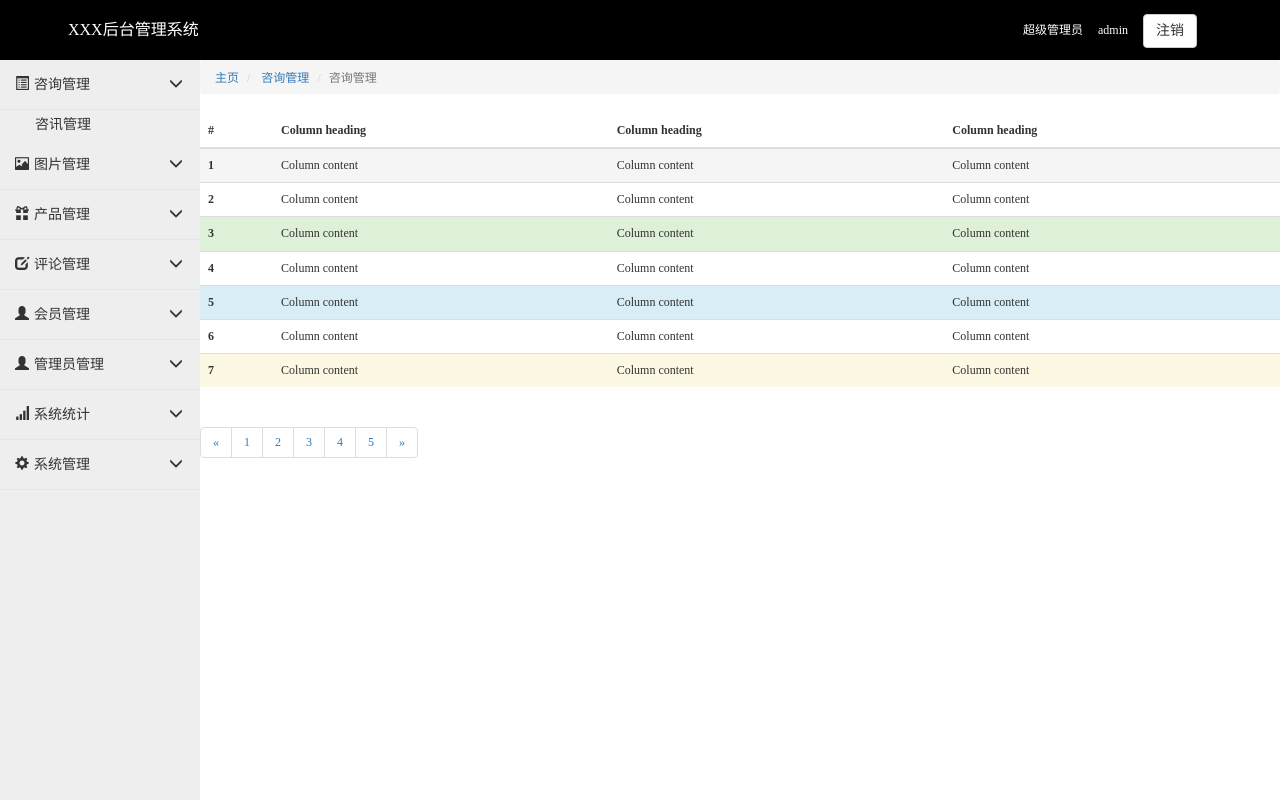
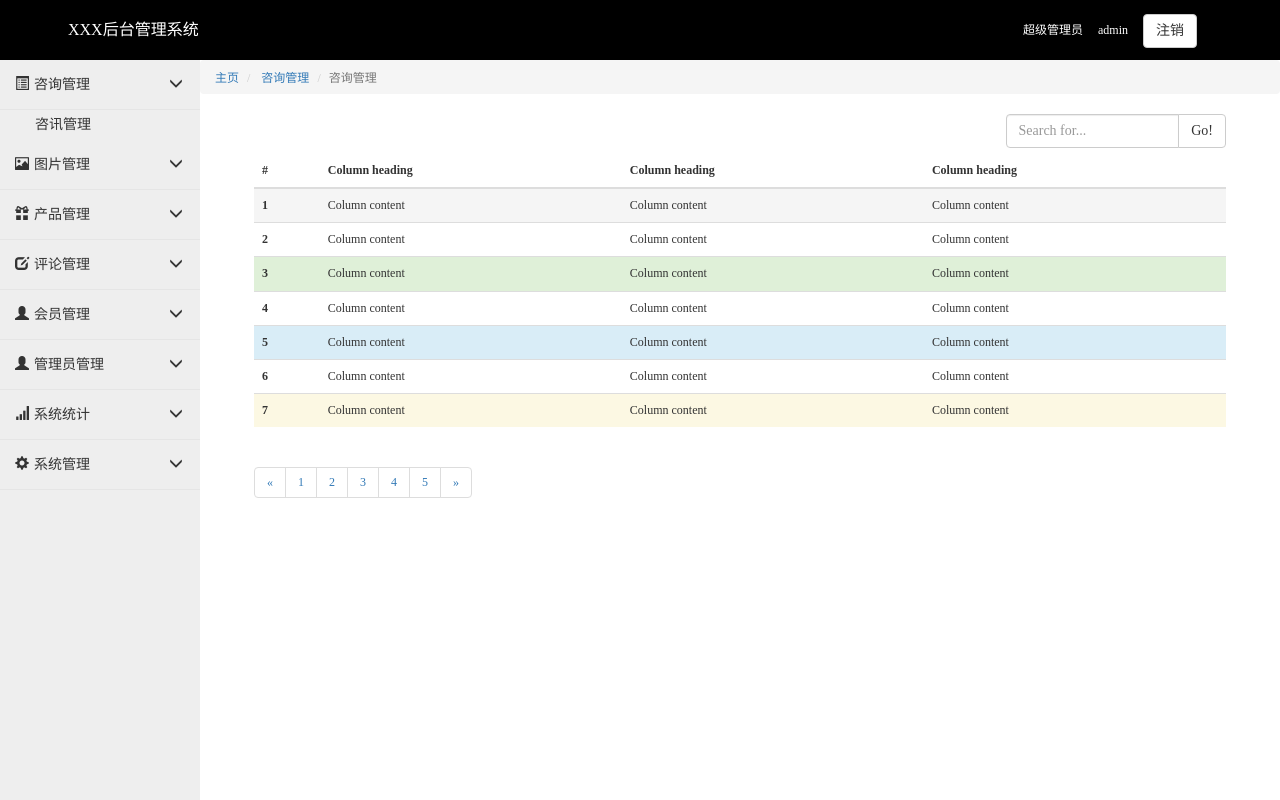
Before and after one commit to riceDarling/CAS_Friendly_homeland, a plain HTML site: page index.html in a window 1280 px wide. Drawn offline with Linux system fonts and the light colour scheme.

Commit message:
修改交流、求助/捐赠....

```diff
--- a/css/L-ui.css
+++ b/css/L-ui.css
@@ -186,53 +186,18 @@ li {
 	/*background: #C0C0C0;*/
 }
 
-
-/*菜单收缩切换*/
-/*
-.dislpayArrow {
-	position: absolute;
-	top: 0;
-	bottom: 0;
-	left: 200px;
-	width: 0px;
-	height: 100%;
-	z-index: 10
+.l-ui-rice-tabwrapper{
+	width: 90%;
+	height: auto;
+	margin: 0 auto;
+	overflow: hidden;
+}
+.l-ui-rice-tabsearch{
+	width: 100%;
+	height: 40px;
 }
 
-.dislpayArrow a {
-	position: absolute;
-	display: block;
-	width: 17px;
-	height: 61px;
-	top: 50%;
-	margin-top: -30px;
-	outline: none
-}
 
-.dislpayArrow a.open {
-	background-position: 0 -61px
-}
-
-.dislpayArrow a:hover {
-	text-decoration: none;
-	background-position: right 0
-}
-
-.dislpayArrow a.open:hover {
-	background-position: right -61px
-}
-
-.dislpayArrow {
-	-moz-transition: all 0.2s ease 0s;
-	-webkit-transition: all 0.2s ease 0s;
-	-ms-transition: all 0.2s ease 0s;
-	-o-transition: all 0.2s ease 0s;
-	transition: all 0.2s ease 0s
-}
-.dislpayArrow{
-	left: 0px;
-}
-*/
 /*脚部*/
 
 .l-ui-footer-wrapper {
--- a/index.html
+++ b/index.html
@@ -105,6 +105,21 @@
 				<li class="active">咨询管理</li>
 			</ol>
 
+			<div class="l-ui-rice-tabwrapper">
+				<div class="l-ui-rice-tabsearch">
+					<div class="row">
+						<div class="col-lg-3 fr">
+							<div class="input-group">
+								<input type="text" class="form-control" placeholder="Search for...">
+								<span class="input-group-btn">
+							        <button class="btn btn-default" type="button">Go!</button>
+							    </span>
+							</div>
+						</div>
+					</div>
+					</div>
+				<div class="l-ui-rice-tablecontent">
+					<!-- Bootstrap 自适应表格 -->
 					<div class="table-responsive">
 						<table class="table">
 							<thead>
@@ -160,6 +175,7 @@
 								</tr>
 							</tbody>
 						</table>
+
 						<nav aria-label="Page navigation">
 							<ul class="pagination">
 								<li>
@@ -190,14 +206,15 @@
 							</ul>
 						</nav>
 					</div>
-
+				</div>
+			</div>
 			<footer class="l-ui-footer-wrapper"></footer>
 		</section>
 
 		<script type="text/javascript" src="js/jquery-2.1.0.js"></script>
 		<script type="text/javascript" src="js/bootstrap.js"></script>
 		<script type="text/javascript" src="js/jquery.nicescroll.js"></script>
-		<script type="text/javascript" src="js/L-ui.js" ></script>
+		<script type="text/javascript" src="js/L-ui.js"></script>
 	</body>
 
 </html>
```
Lines whose indentation alone changed are shown as unchanged.
